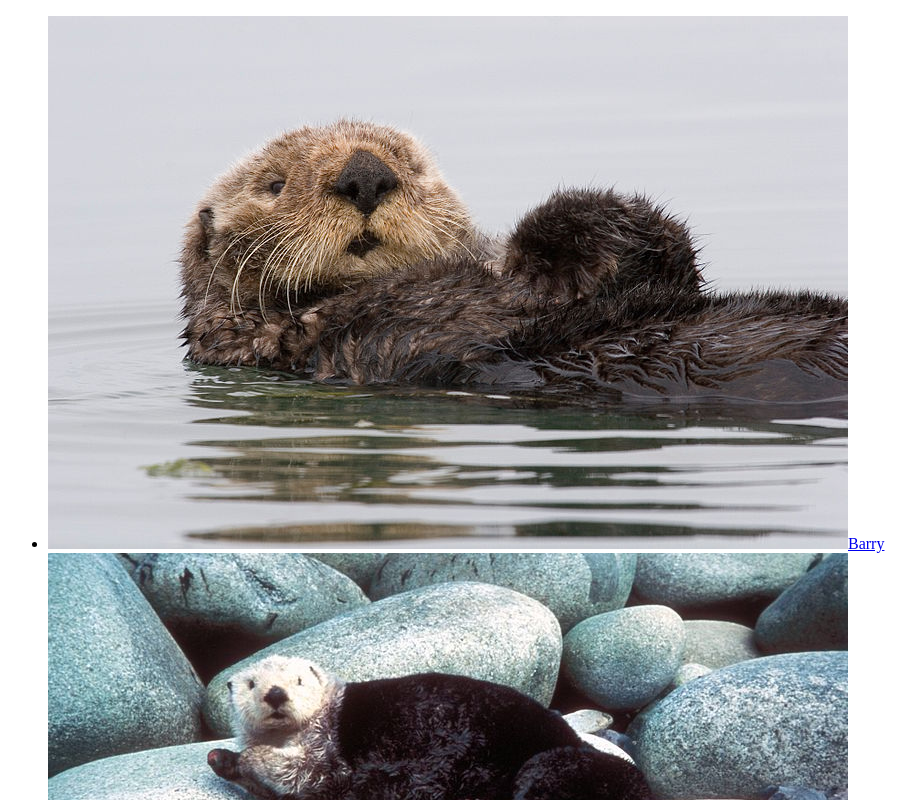
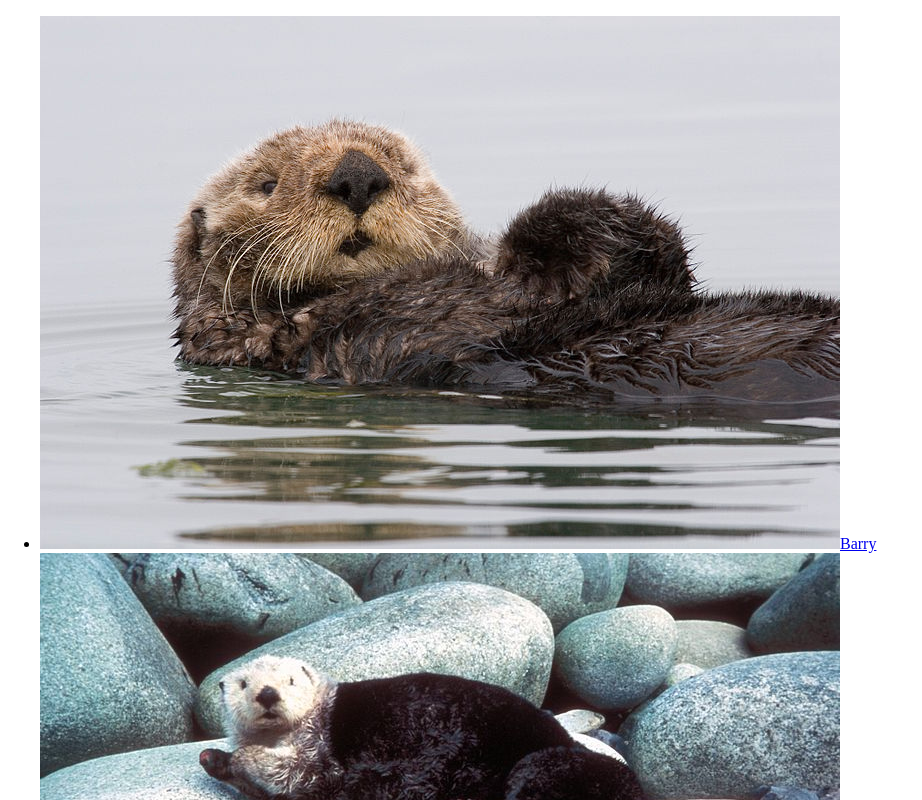
Before and after one commit to LuckyLucketts/csy1018, a plain HTML site: page index.html in a window 1280 px wide. Shown: the top 800 px of the page, without its empty margins (0-922 px from the left). Drawn offline with nearby package versions, Linux system fonts and the light colour scheme; files that its build step writes are made by us from their sources; files whose address does not match are found by name.

Commit message:
My second commit

```diff
--- a/index.html
+++ b/index.html
@@ -3,7 +3,8 @@
   <head>
     <meta charset="utf-8">
     <title>Ottergram</title>
-    <link rel="stylesheet" href="stylesheets/styles.css" />
+    <link rel="stylesheet" href="https://cdnjs.cloudflare.com/ajax/libs/normalize/3.0.3/normalize.min.css"/>
+    <link rel="stylesheet" href="stylesheets/styles.css"/>
   </head>
   <body>
     <ul>
```
Also changed, not shown: htdocs/index.html (deleted), img/otter1.jpg (renamed from htdocs/img/otter1.jpg), img/otter2.jpg (renamed from htdocs/img/otter2.jpg), img/otter3.jpg (renamed from htdocs/img/otter3.jpg), img/otter4.jpg (renamed from htdocs/img/otter4.jpg), img/otter5.jpg (renamed from htdocs/img/otter5.jpg), stylesheets/styles.css (renamed from htdocs/stylesheets/styles.css), 2 other files.
